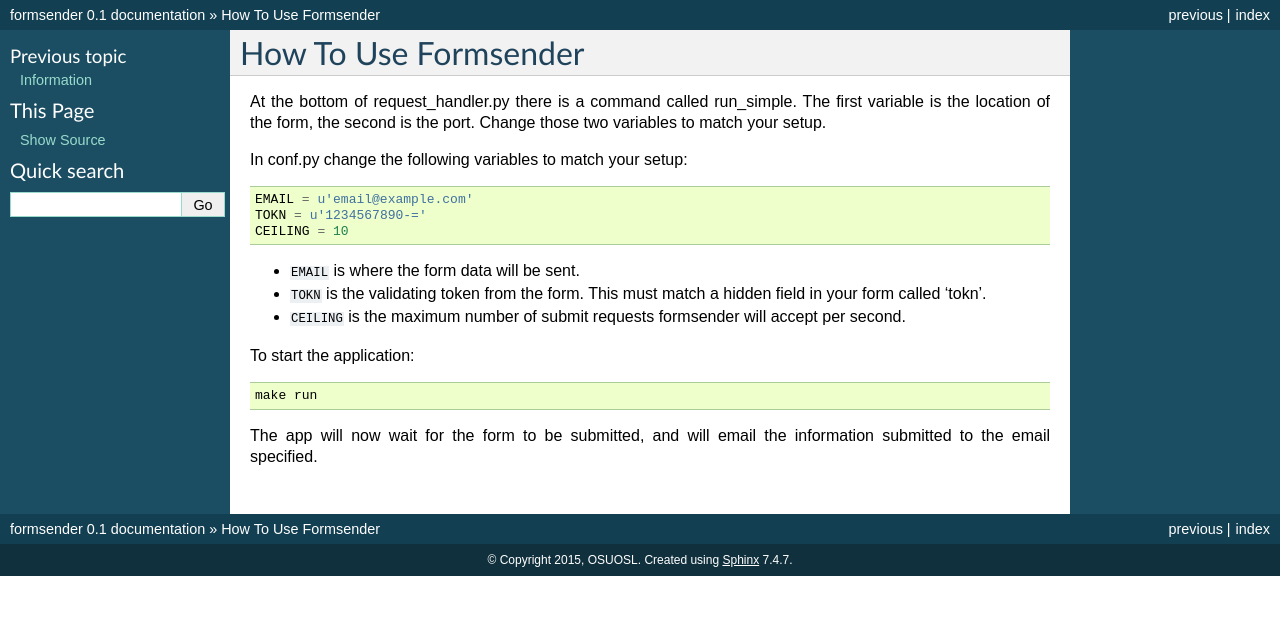
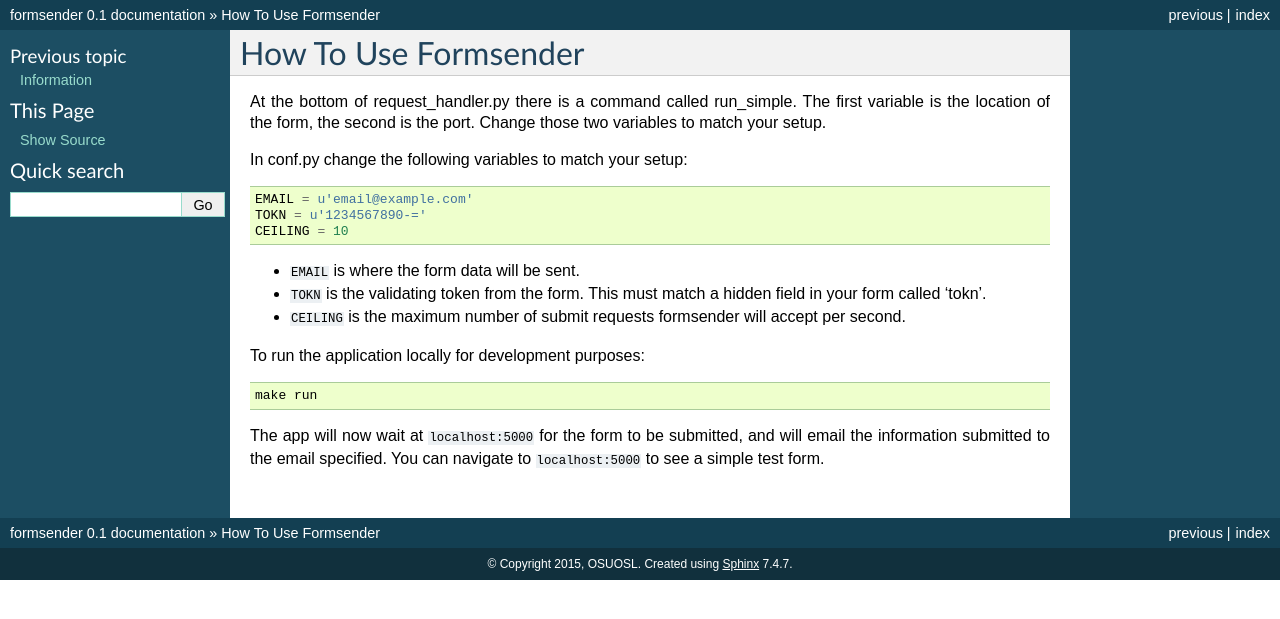
Before and after one commit to osuosl/formsender, a Sphinx documentation site: the page built from docs/source/usage.rst, in a window 1280 px wide. Shown: the top 619 px of the page. Built offline with Sphinx 7.4.7, drawn with Linux system fonts in a browser that asks for light colours.

Commit message:
Made recommended changes to docs

```diff
--- a/docs/source/info.rst
+++ b/docs/source/info.rst
@@ -4,5 +4,5 @@
 ===========
 
 The formsender app is a simple program that is designed to aid in the collection
-of form data. When a form is submitted, the app gathers the data from it, puts
-it in a python dictionary, then sends the dictionary to a specified email.
+of form data. When a form is submitted, the app gathers the data from it and
+emails it to a configured email address.
--- a/docs/source/usage.rst
+++ b/docs/source/usage.rst
@@ -21,11 +21,12 @@ In conf.py change the following variables to match your setup:
 * ``CEILING`` is the maximum number of submit requests formsender will accept
   per second.
 
-To start the application:
+To run the application locally for development purposes:
 
 .. code-block:: none
 
     make run
 
-The app will now wait for the form to be submitted, and will email the
-information submitted to the email specified.
+The app will now wait at ``localhost:5000`` for the form to be submitted, and
+will email the information submitted to the email specified. You can navigate to
+``localhost:5000`` to see a simple test form.
```
